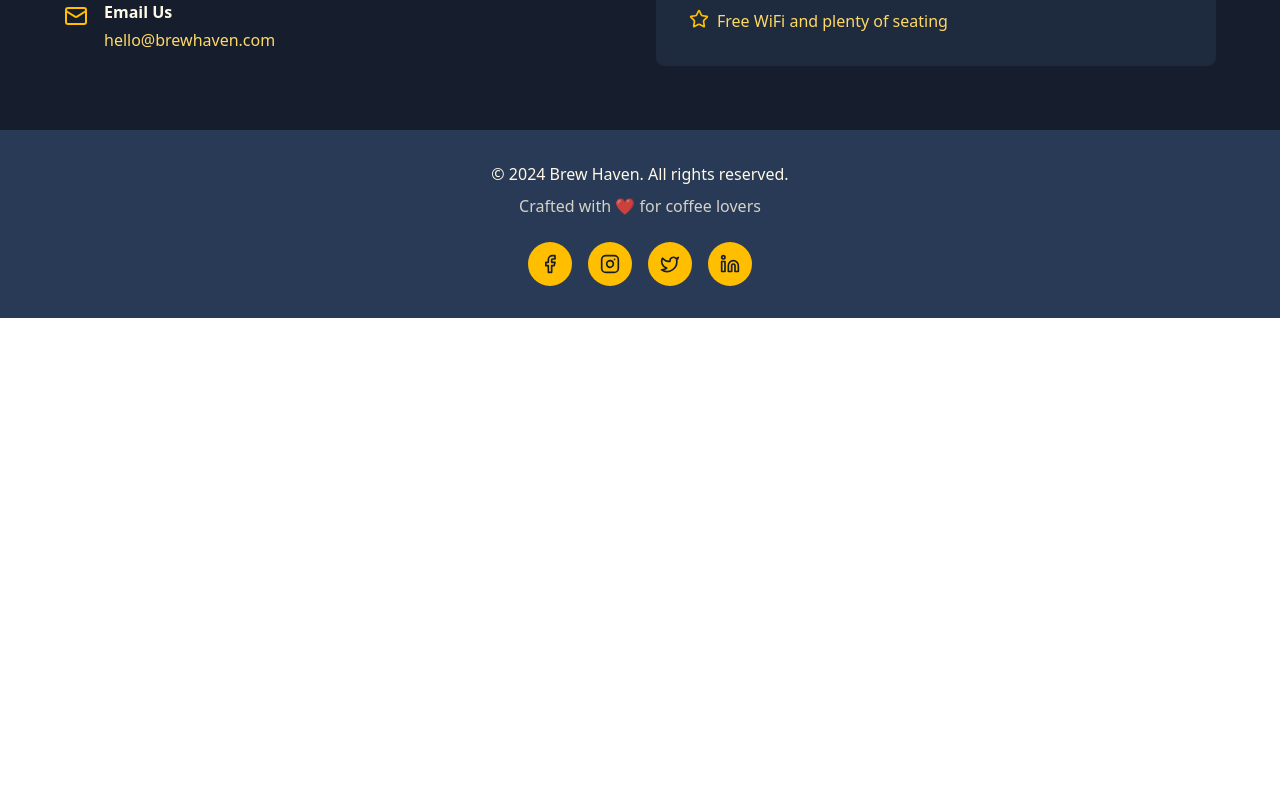
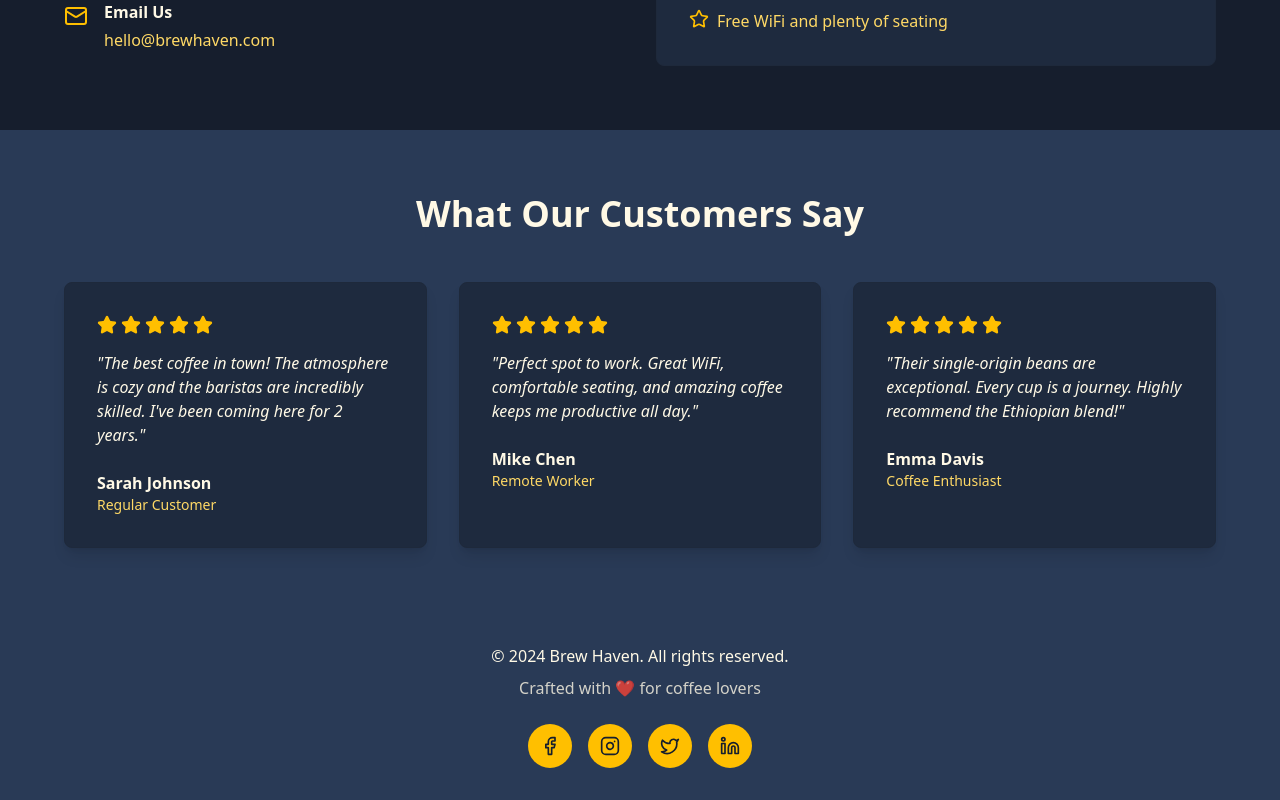
Before and after one commit to Buildify-UG/coffee-shop-landing-8051a63f-d1b6-4b54-a8c4-7b7903f90d9b, a React (Vite) app: page / in a window 1280 px wide. Shown: the part 1857-2657 px from the top of the page. Before the commit the page ends 2175 px from the top, so only its background shows below. Built offline with nearby package versions, Linux system fonts and the light colour scheme.

Commit message:
Updated project files

```diff
--- a/src/pages/Index.tsx
+++ b/src/pages/Index.tsx
@@ -47,6 +47,12 @@ const Index = () => {
     { day: 'Monday - Friday', time: '6:00 AM - 8:00 PM' },
     { day: 'Saturday', time: '7:00 AM - 9:00 PM' },
     { day: 'Sunday', time: '8:00 AM - 7:00 PM' },
+  ];
+
+  const testimonials = [
+    { name: 'Sarah Johnson', role: 'Regular Customer', text: 'The best coffee in town! The atmosphere is cozy and the baristas are incredibly skilled. I\'ve been coming here for 2 years.' },
+    { name: 'Mike Chen', role: 'Remote Worker', text: 'Perfect spot to work. Great WiFi, comfortable seating, and amazing coffee keeps me productive all day.' },
+    { name: 'Emma Davis', role: 'Coffee Enthusiast', text: 'Their single-origin beans are exceptional. Every cup is a journey. Highly recommend the Ethiopian blend!' },
   ];
 
   return (
@@ -206,6 +212,29 @@ const Index = () => {
         </div>
       </section>
 
+      {/* Testimonials Section */}
+      <section className="py-16 px-4 bg-secondary">
+        <div className="max-w-6xl mx-auto">
+          <h2 className="text-4xl font-bold text-center mb-12 text-foreground">What Our Customers Say</h2>
+          <div className="grid md:grid-cols-3 gap-8">
+            {testimonials.map((testimonial) => (
+              <div key={testimonial.name} className="bg-card rounded-lg p-8 border border-border shadow-lg">
+                <div className="flex gap-1 mb-4">
+                  {[...Array(5)].map((_, i) => (
+                    <Star key={i} className="w-5 h-5 fill-primary text-primary" />
+                  ))}
+                </div>
+                <p className="text-foreground mb-6 italic">"{testimonial.text}"</p>
+                <div>
+                  <p className="font-semibold text-foreground">{testimonial.name}</p>
+                  <p className="text-muted-foreground text-sm">{testimonial.role}</p>
+                </div>
+              </div>
+            ))}
+          </div>
+        </div>
+      </section>
+
       {/* Footer */}
       <footer className="bg-secondary text-secondary-foreground py-8 px-4">
         <div className="max-w-6xl mx-auto text-center">
```
